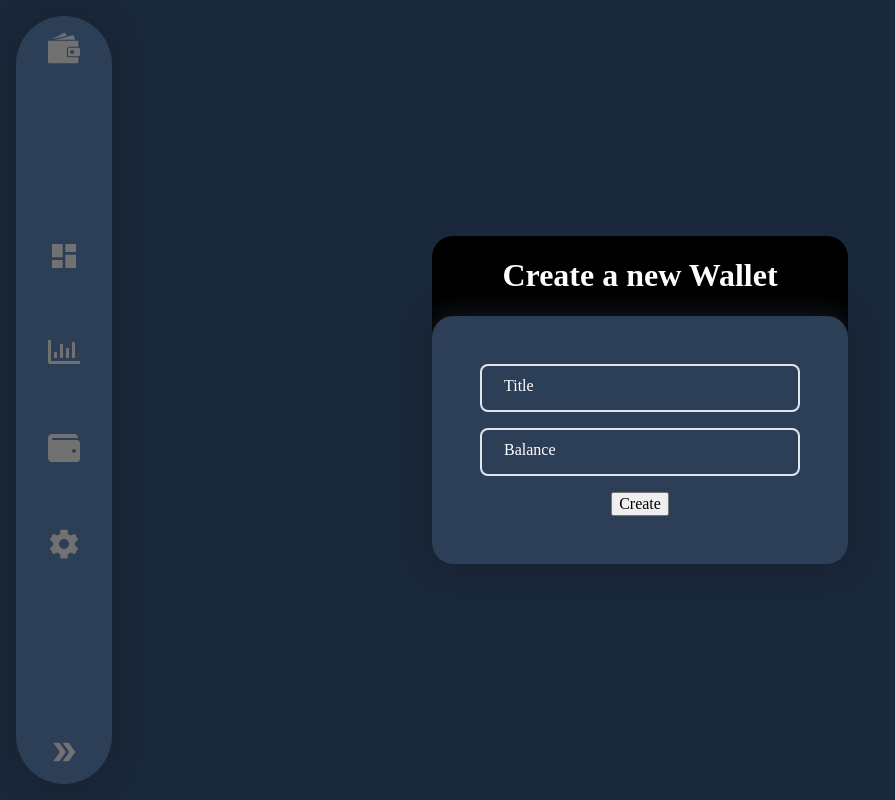
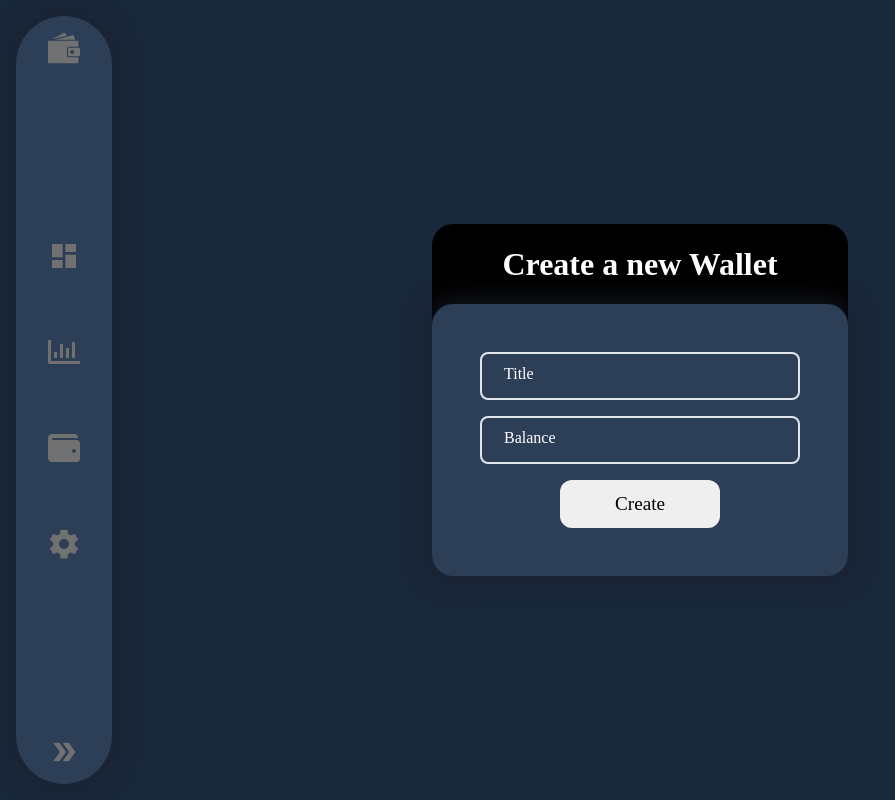
Before and after one commit to tomcze15/WalletViewer, a React (Create React App) app in the folder frontend/: page /wallets/create in a window 1280 px wide. Shown: the whole page, without its empty margins (0-895 px from the left). Built offline with nearby package versions, Linux system fonts and the light colour scheme.

Commit message:
Added the submit button.

```diff
--- a/frontend/src/components/Wallets/Create/CreateScreen.tsx
+++ b/frontend/src/components/Wallets/Create/CreateScreen.tsx
@@ -2,6 +2,8 @@ import styled from 'styled-components';
 
 import { ICreateWalletProps } from 'common/types';
 import { InputForm } from './InputForm';
+import { Button } from 'components/Button';
+import { CreatePlusCircle } from 'assets/icons';
 
 const WrapperContent = styled.div`
   display: flex;
@@ -45,7 +47,7 @@ const Title = styled.h1`
   color: white;
 `;
 
-export const CreateScreen = (props: ICreateWalletProps) => {
+export const CreateScreen = (props: ICreateWalletProps): JSX.Element => {
   return (
     <WrapperContent>
       <FormContainer>
@@ -63,7 +65,9 @@ export const CreateScreen = (props: ICreateWalletProps) => {
             type="number"
             handleOnChange={props.handleChangeInitialBalance}
           />
-          <button>Create</button>
+          <Button type="submit" iconSize="large" Icon={CreatePlusCircle}>
+            Create
+          </Button>
         </Body>
       </FormContainer>
     </WrapperContent>
```
